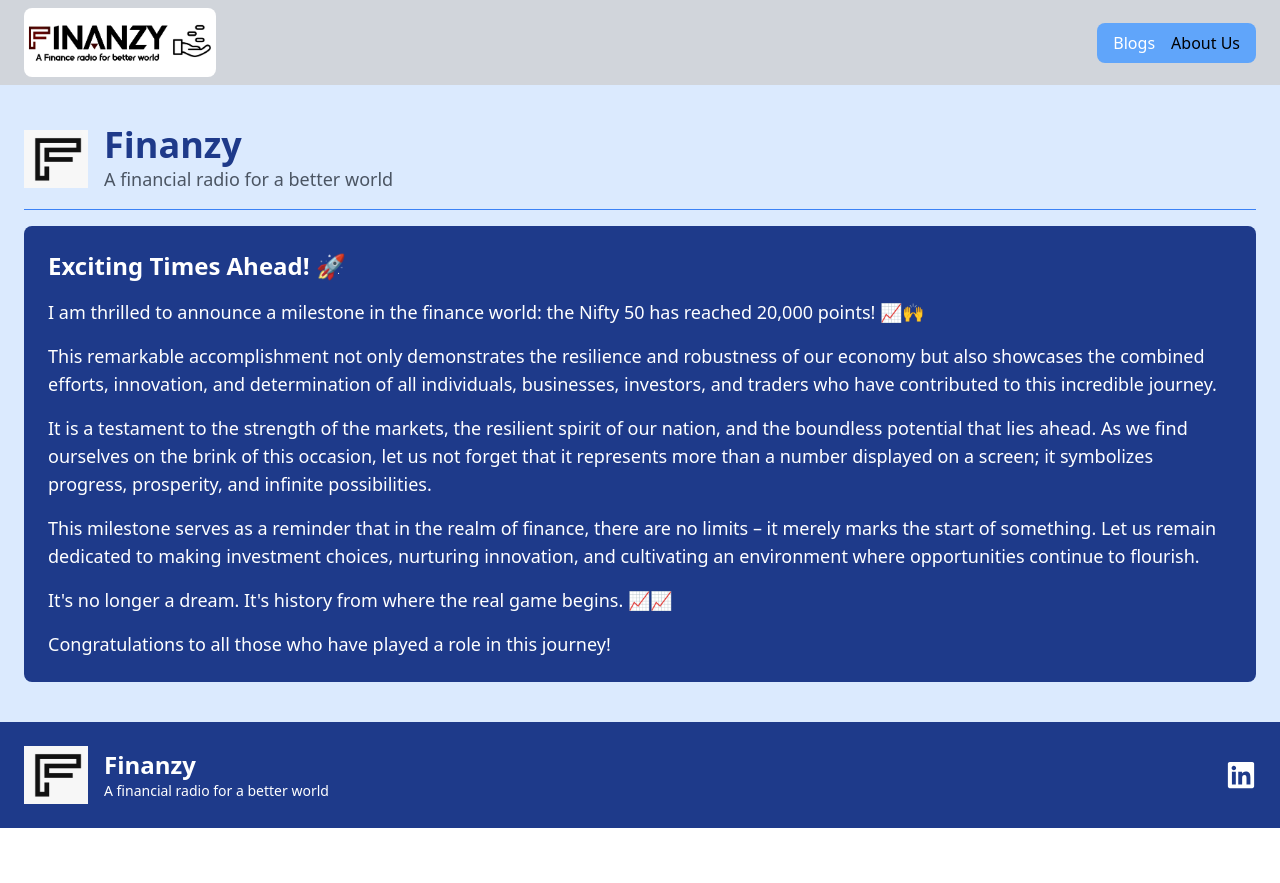
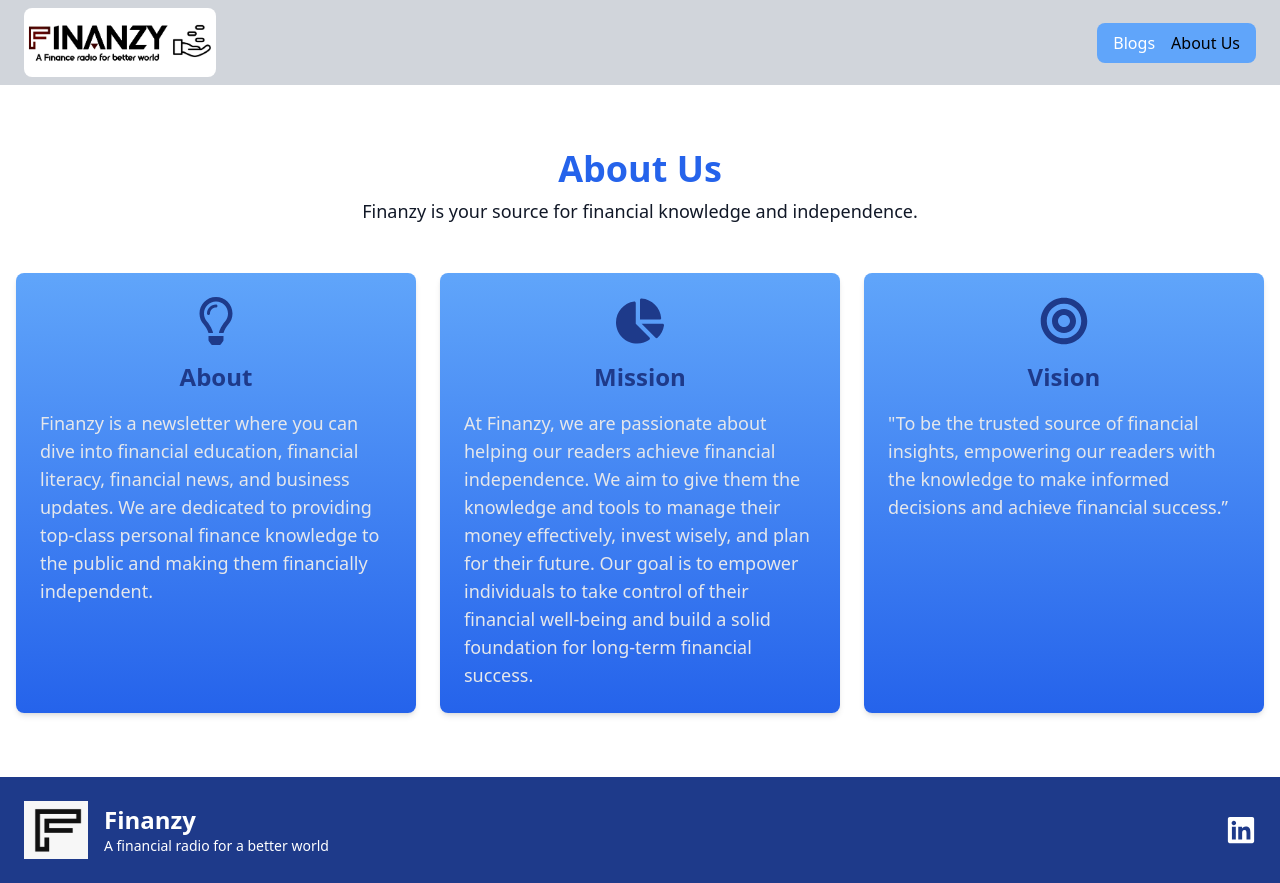
Before and after one commit to v-house/my-finance-life, a Next.js app: page /about in a window 1280 px wide. Before the commit the page ends 828 px from the top, so only its background shows below. Built offline with nearby package versions, Linux system fonts and the light colour scheme.

Commit message:
About us page updated...

```diff
--- a/pages/about.tsx
+++ b/pages/about.tsx
@@ -1,57 +1,60 @@
-import Image from "next/image";
+// components/AboutUs.tsx
 
-const AboutPage = () => {
+import React from "react";
+import { FaRegLightbulb, FaChartPie, FaBullseye } from "react-icons/fa";
+
+const AboutUs: React.FC = () => {
   return (
-    <div className="bg-blue-100 py-4">
-      <div className="m-1 lg:m-6">
-        <div className="flex items-center mb-4">
-          <Image src="/logo.jpeg" alt="Logo" width={64} height={64} />
-          <div className="ml-4">
-            <h1 className="text-4xl font-bold text-blue-900">Finanzy</h1>
-            <h3 className="text-lg text-gray-600">
-              A financial radio for a better world
-            </h3>
+    <div className="bg-white py-16">
+      <div className="container mx-auto px-4">
+        <div className="text-center">
+          <h1 className="text-4xl font-bold text-blue-600">About Us</h1>
+          <p className="text-lg text-gray-900 mt-2">
+            Finanzy is your source for financial knowledge and independence.
+          </p>
+        </div>
+
+        <div className="grid grid-cols-1 md:grid-cols-3 gap-6 mt-12">
+          {/* ABOUT */}
+          <div className="bg-gradient-to-b from-blue-400 to-blue-600 p-6 rounded-lg shadow-md">
+            <FaRegLightbulb className="text-5xl text-blue-900 mb-4 mx-auto" />
+            <h2 className="text-2xl font-semibold text-blue-900 text-center mb-4">
+              About
+            </h2>
+            <p className="text-lg text-gray-200">
+              Finanzy is a newsletter where you can dive into financial
+              education, financial literacy, financial news, and business
+              updates. We are dedicated to providing top-class personal finance
+              knowledge to the public and making them financially independent.
+            </p>
           </div>
-        </div>
-        <hr className="border-t border-blue-500 my-4" />
-        <div className="bg-blue-900 text-white p-6 rounded-lg flex flex-col lg:flex-row items-center">
-          <div>
-            <h2 className="text-2xl font-bold mb-4">
-              Exciting Times Ahead! 🚀
+
+          {/* MISSION */}
+          <div className="bg-gradient-to-b from-blue-400 to-blue-600 p-6 rounded-lg shadow-md">
+            <FaChartPie className="text-5xl text-blue-900 mb-4 mx-auto" />
+            <h2 className="text-2xl font-semibold text-blue-900 text-center mb-4">
+              Mission
             </h2>
-            <p className="text-lg mb-4">
-              I am thrilled to announce a milestone in the finance world: the
-              Nifty 50 has reached 20,000 points! 📈🙌
+            <p className="text-lg text-gray-200">
+              At Finanzy, we are passionate about helping our readers achieve
+              financial independence. We aim to give them the knowledge and
+              tools to manage their money effectively, invest wisely, and plan
+              for their future. Our goal is to empower individuals to take
+              control of their financial well-being and build a solid foundation
+              for long-term financial success.
             </p>
-            <p className="text-lg mb-4">
-              This remarkable accomplishment not only demonstrates the
-              resilience and robustness of our economy but also showcases the
-              combined efforts, innovation, and determination of all
-              individuals, businesses, investors, and traders who have
-              contributed to this incredible journey.
-            </p>
-            <p className="text-lg mb-4">
-              It is a testament to the strength of the markets, the resilient
-              spirit of our nation, and the boundless potential that lies ahead.
-              As we find ourselves on the brink of this occasion, let us not
-              forget that it represents more than a number displayed on a
-              screen; it symbolizes progress, prosperity, and infinite
-              possibilities.
-            </p>
-            <p className="text-lg mb-4">
-              This milestone serves as a reminder that in the realm of finance,
-              there are no limits – it merely marks the start of something. Let
-              us remain dedicated to making investment choices, nurturing
-              innovation, and cultivating an environment where opportunities
-              continue to flourish.
-            </p>
-            <p className="text-lg mb-4">
-              It's no longer a dream. It's history from where the real game
-              begins. 📈📈
-            </p>
-            <p className="text-lg">
-              Congratulations to all those who have played a role in this
-              journey!
+          </div>
+
+          {/* VISION */}
+          <div className="bg-gradient-to-b from-blue-400 to-blue-600 p-6 rounded-lg shadow-md">
+            <FaBullseye className="text-5xl text-blue-900 mb-4 mx-auto" />
+            <h2 className="text-2xl font-semibold text-blue-900 text-center mb-4">
+              Vision
+            </h2>
+            <p className="text-lg text-gray-200">
+              "To be the trusted source of financial insights, empowering our
+              readers with the knowledge to make informed decisions and achieve
+              financial success.”
             </p>
           </div>
         </div>
@@ -60,4 +63,4 @@
   );
 };
 
-export default AboutPage;
+export default AboutUs;
```
Also changed, not shown: data/blogPosts.tsx (+7 -18 lines).
